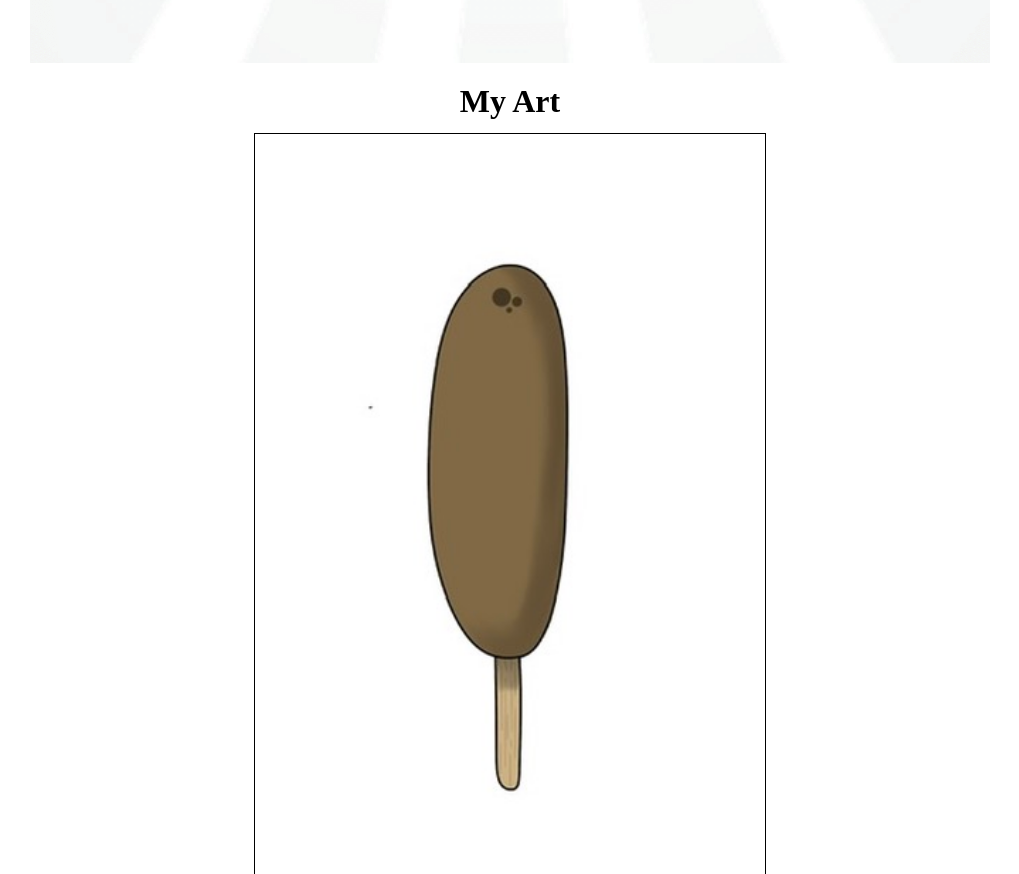
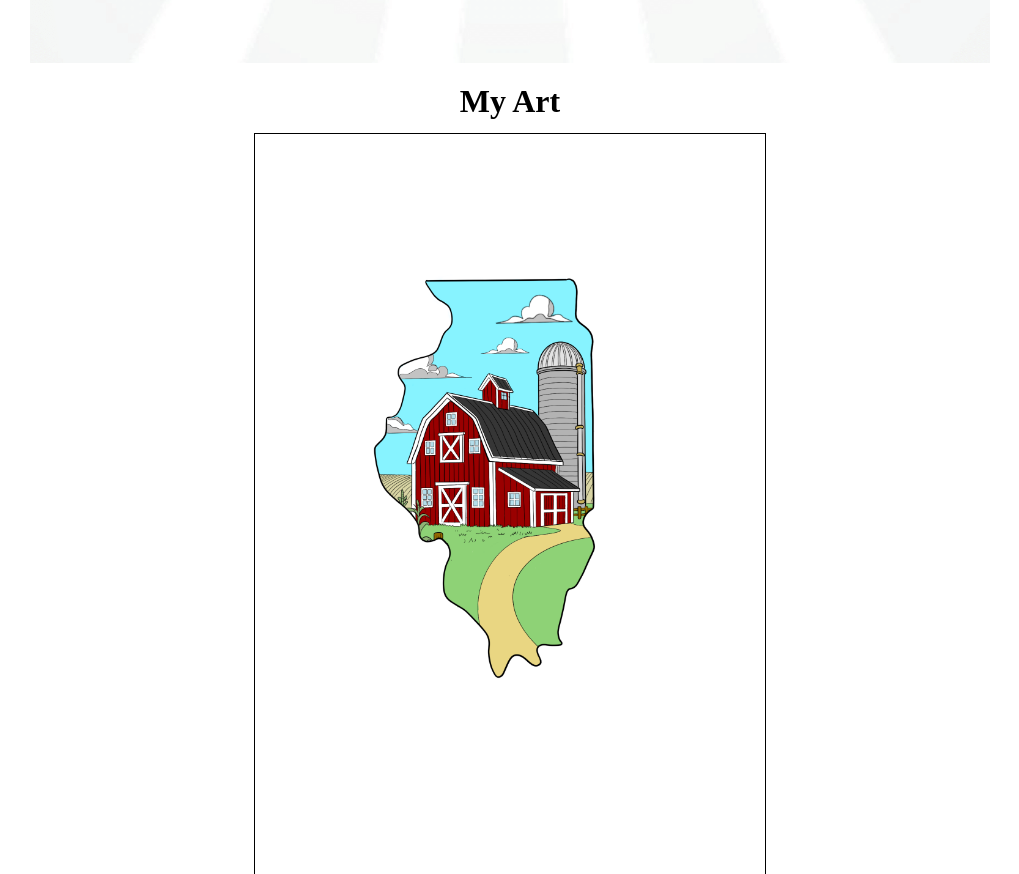
Before and after one commit to mjlynch123/tattoo_port, a plain HTML site: page index.html in a window 1280 px wide. Shown: the part 2080-2954 px from the top of the page, without its empty margins (130-1149 px from the left). Drawn offline with Linux system fonts and the light colour scheme.

Commit message:
Added image

```diff
--- a/index.html
+++ b/index.html
@@ -46,6 +46,7 @@
         <h1>My Art</h1>
       </div>
       <div class="images">
+        <img src="./Images/IMG_0127.png" />
         <img src="./Images/corndog.jpeg" />
         <img src="./Images/dab-rig.jpeg" />
         <img src="./Images/demonic-pika.jpeg" />
```
Also changed, not shown: Images/IMG_0127.png (added).
